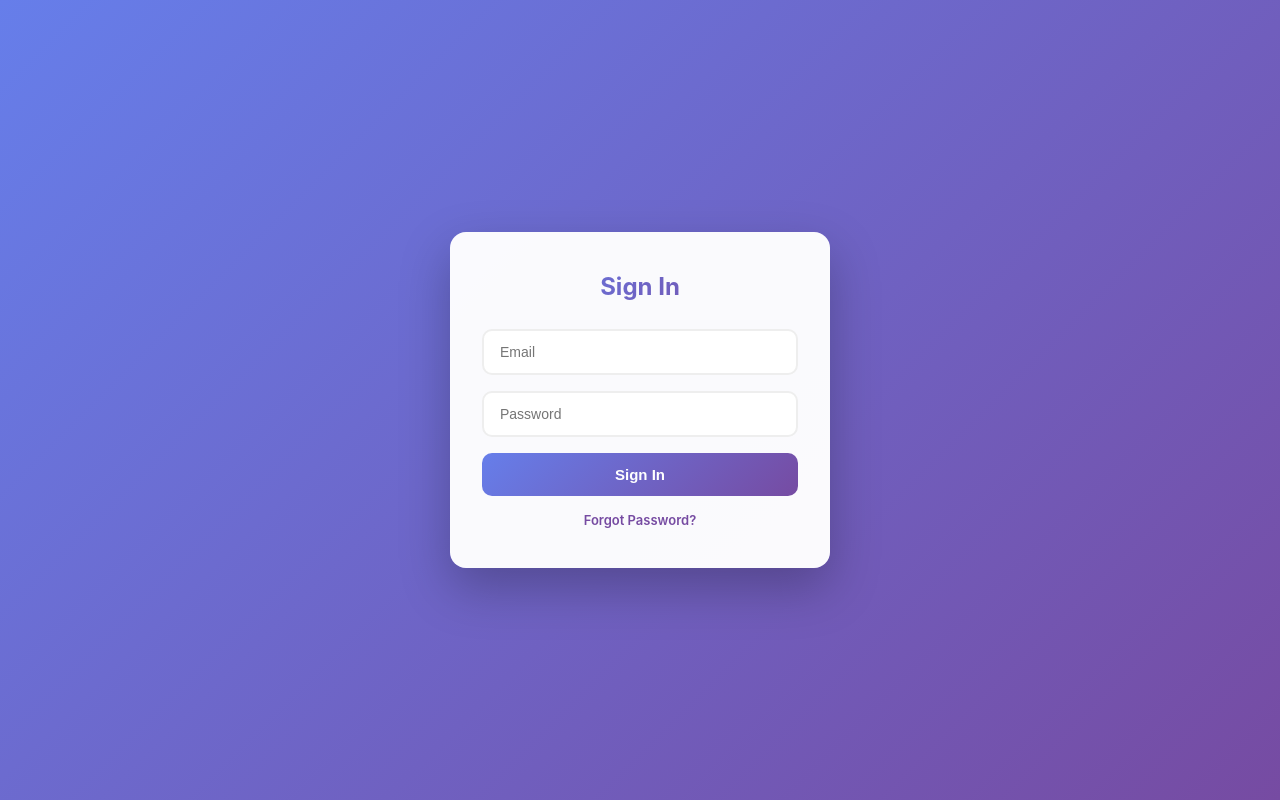
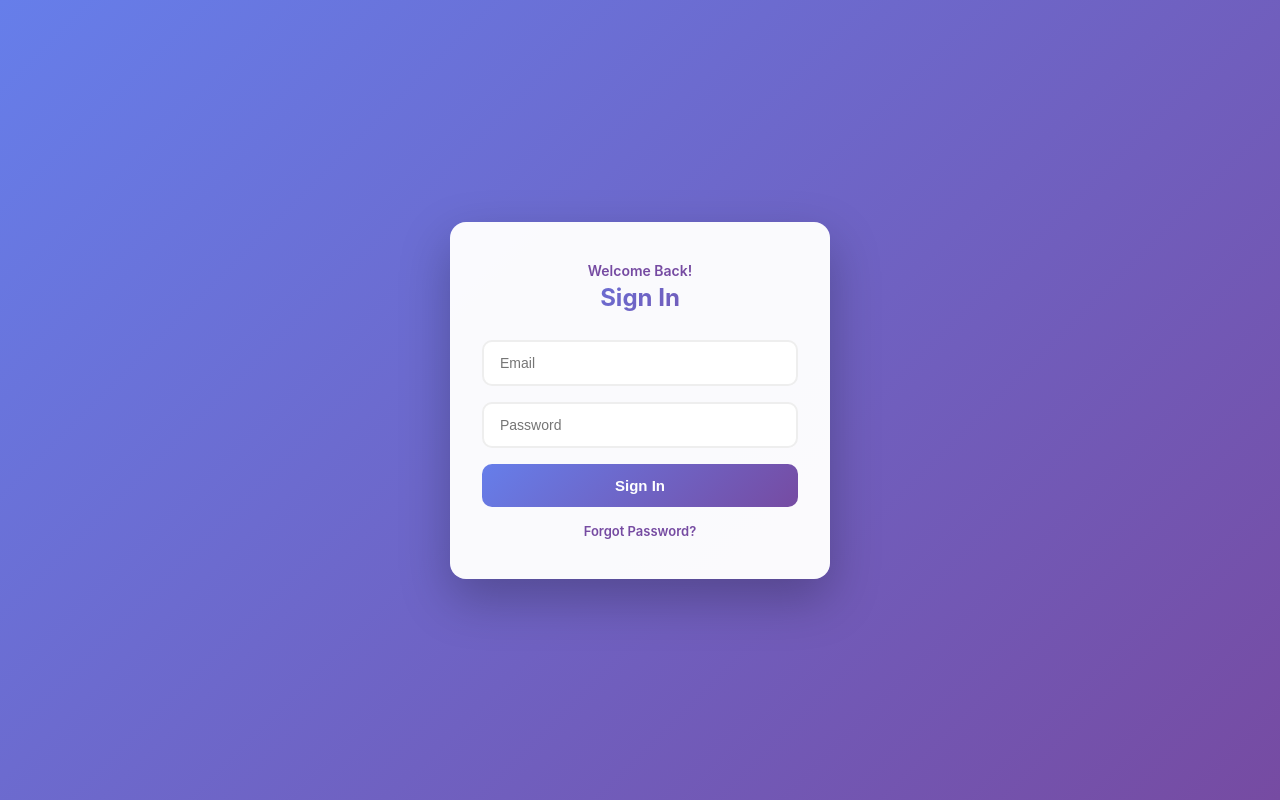
Before and after one commit to NihalShahid/my-frontend, a React (Create React App) app: page /signin in a window 1280 px wide. Built offline with nearby package versions, Linux system fonts and the light colour scheme; no server answers.

Commit message:
Add welcome message to signin page

```diff
--- a/src/index.css
+++ b/src/index.css
@@ -159,3 +159,10 @@ body {
   transform: translateY(-2px);
   box-shadow: 0 8px 20px rgba(118, 75, 162, 0.35);
 }
+.auth-welcome {
+  text-align: center;
+  font-size: 14px;
+  color: #764ba2;
+  font-weight: 600;
+  margin-bottom: 4px;
+}
--- a/src/pages/Signin.js
+++ b/src/pages/Signin.js
@@ -22,6 +22,7 @@ export default function Signin() {
   return (
     <div className="auth-container">
       <form className="auth-form" onSubmit={handleSubmit}>
+        <p className="auth-welcome">Welcome Back!</p>
         <h2>Sign In</h2>
         {error && <p className="auth-error">{error}</p>}
         <input type="email" placeholder="Email" value={email} onChange={(e) => setEmail(e.target.value)} required />
```
